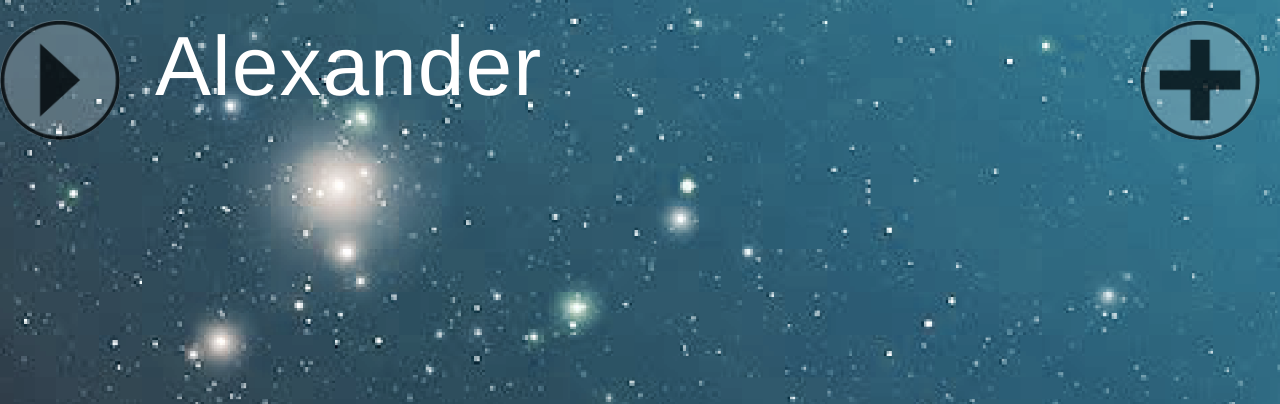
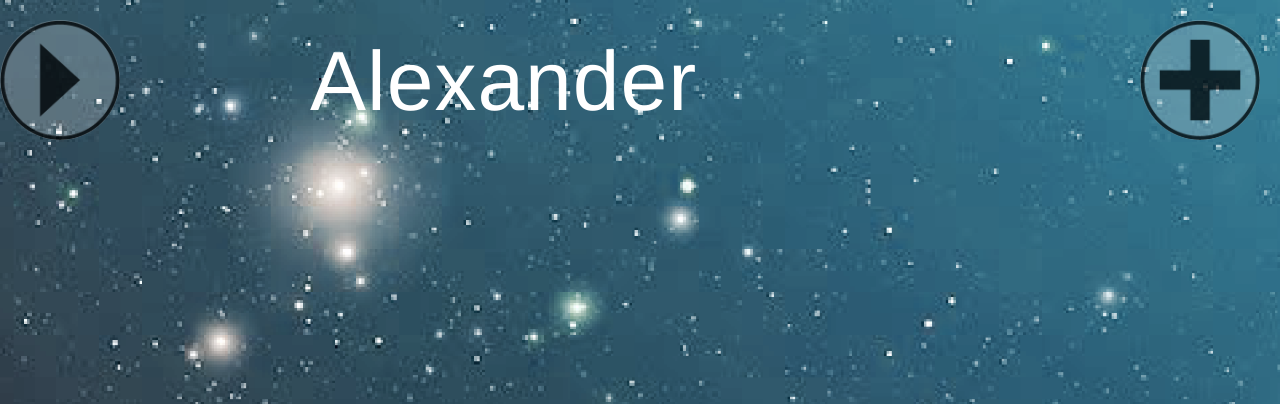
Before and after one commit to AlexChaseJones/projectApp1, a PHP site: page / in a window 1280 px wide. Shown: the top 404 px of the page. Run offline with PHP 8.4, Linux system fonts and the light colour scheme.

Commit message:
adjusted heading

```diff
--- a/app1.html
+++ b/app1.html
@@ -14,6 +14,7 @@
 <div id="absoluteContainer">
 	<div id="mainContent">
 		<div class="container">
+			<div id="head">
 				<div id="sideBar-button">
 					<img src="images/icons/openArrow.png">
 				</div>
@@ -24,6 +25,7 @@
 				</div>
 				<div id="actionMenu">
 					<img src="images/icons/addIcon.png">
+				</div>
 			</div>
 		</div>
 		<div id="content">
--- a/css/style.css
+++ b/css/style.css
@@ -48,7 +48,8 @@ h2 {
 
 }
 
-#navbar {
+#head {
+	width: 100%;
 
 }
 
@@ -67,10 +68,10 @@ h2 {
 	border-radius: 60px;
 }
 
-#titleBar {
+#titleBar h1 {
 	display: inline-block;
 	float: left;
-	margin-left: 35px;
+	padding:15px 0px 0px 190px;
 }
 
 #actionMenu {
```
Lines whose indentation alone changed are shown as unchanged.
